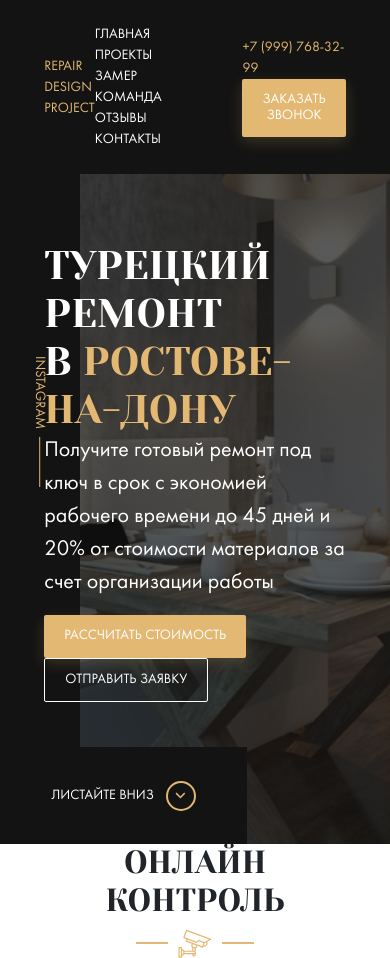
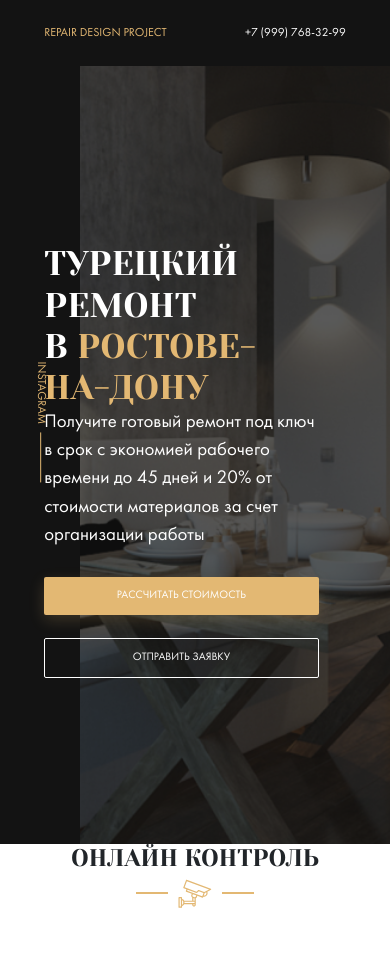
Before and after one commit to VPfront/VPfront.github.io, a website: page index.html in a window 390 px wide. After the commit the page ends 908 px from the top, so only its background shows below. Drawn offline with nearby package versions, Linux system fonts and the light colour scheme; files whose address does not match are found by name.

Commit message:
refact: maked responsive layout for header and hero

```diff
--- a/SASS/_interface.sass
+++ b/SASS/_interface.sass
@@ -3,6 +3,7 @@
     border: none
     border-radius: 2px
     text-transform: uppercase
+    font-size: 0.93rem
     &:hover
         cursor: pointer
     &--primary
--- /dev/null
+++ b/SASS/_media.sass
@@ -0,0 +1,38 @@
+@media screen and ( max-width: 1200px )
+    html
+        font-size: 12px
+    .nav
+        margin-right: 1rem
+@media screen and ( max-width: 992px )
+    .nav
+        display: none
+    .hero
+        &__instagram
+            display: none
+        &__content
+            margin-left: 0
+@media screen and ( max-width: 570px )
+    .contacts
+        &__phone
+            margin-right: 0
+            color: $light
+        &__button
+            display: none
+    .title
+        font-size: 1.64rem
+    .hero
+        &__scroll-down
+            display: none
+        &__content
+            max-width: 22.85rem
+        &__text
+            font: 1.29rem
+            margin-bottom: 2.28rem
+        &__button
+            display: block
+            min-width: 22.86rem
+            margin-bottom: 1.85rem
+@media screen and ( max-height: 544px )
+    .hero
+        &__scroll-down
+            display: none
--- a/SASS/_settings.sass
+++ b/SASS/_settings.sass
@@ -1,8 +1,10 @@
 *, *:before, *:after
     box-sizing: border-box
+html
+    font-size: 14px
 body
     font-family: 'Futura Book', sans-serif
-    font-size: 14px
+    font-size: 1rem
     .section
         &-title
             text-align: center
--- a/SASS/style.sass
+++ b/SASS/style.sass
@@ -7,3 +7,5 @@
 @import 'templates/header'
 @import 'templates/hero'
 @import 'templates/control'
+
+@import 'media'
--- a/SASS/templates/_header.sass
+++ b/SASS/templates/_header.sass
@@ -18,12 +18,13 @@
     text-decoration: none
     color: $light
     text-transform: uppercase
-    margin-right: 40px
+    margin-right: 2.85rem
     &:hover
       color: $primary
       transition: 0.2
 .phone
-  color: $primary
+
 .contacts
   &__phone
-    margin-right: 40px
+    margin-right: 2.85rem
+    color: $primary
--- a/SASS/templates/_hero.sass
+++ b/SASS/templates/_hero.sass
@@ -18,9 +18,10 @@
         background-color: rgba($dark, 0.7 )
     &__content
         position: relative
-        max-width: 670px
+        max-width: 47.85rem
+        margin-left: 4.28rem
     &__text
-        font-size: 22px
+        font-size: 1.57rem
         max-width: 504px
     &__button
         margin-right: 20px
@@ -37,8 +38,8 @@
         align-items: center
         left: 0
         bottom: 0
-        min-width: 247px
-        min-height: 97px
+        min-width: 17.6rem
+        min-height: 6.92rem
         background-color: $dark
         text-transform: uppercase
         color: $light
@@ -76,6 +77,6 @@
         margin: 0
         font-family: 'Yeseva One', cursive
         text-transform: uppercase
-        font-size: 40px
+        font-size: 2.857rem
         &--primary
             color: $primary
```
Also changed, not shown: css/media.css (added), css/style.css.
